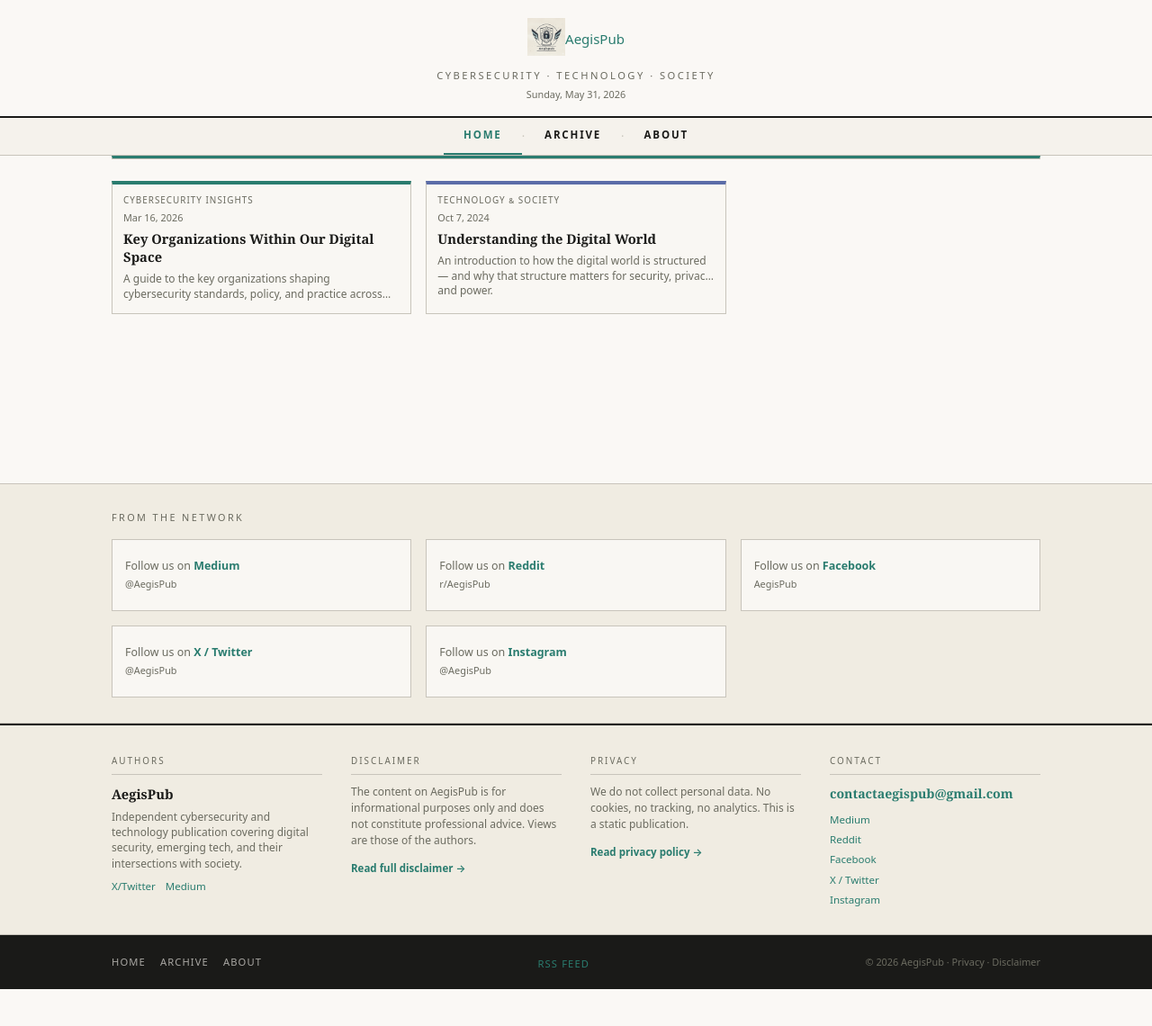
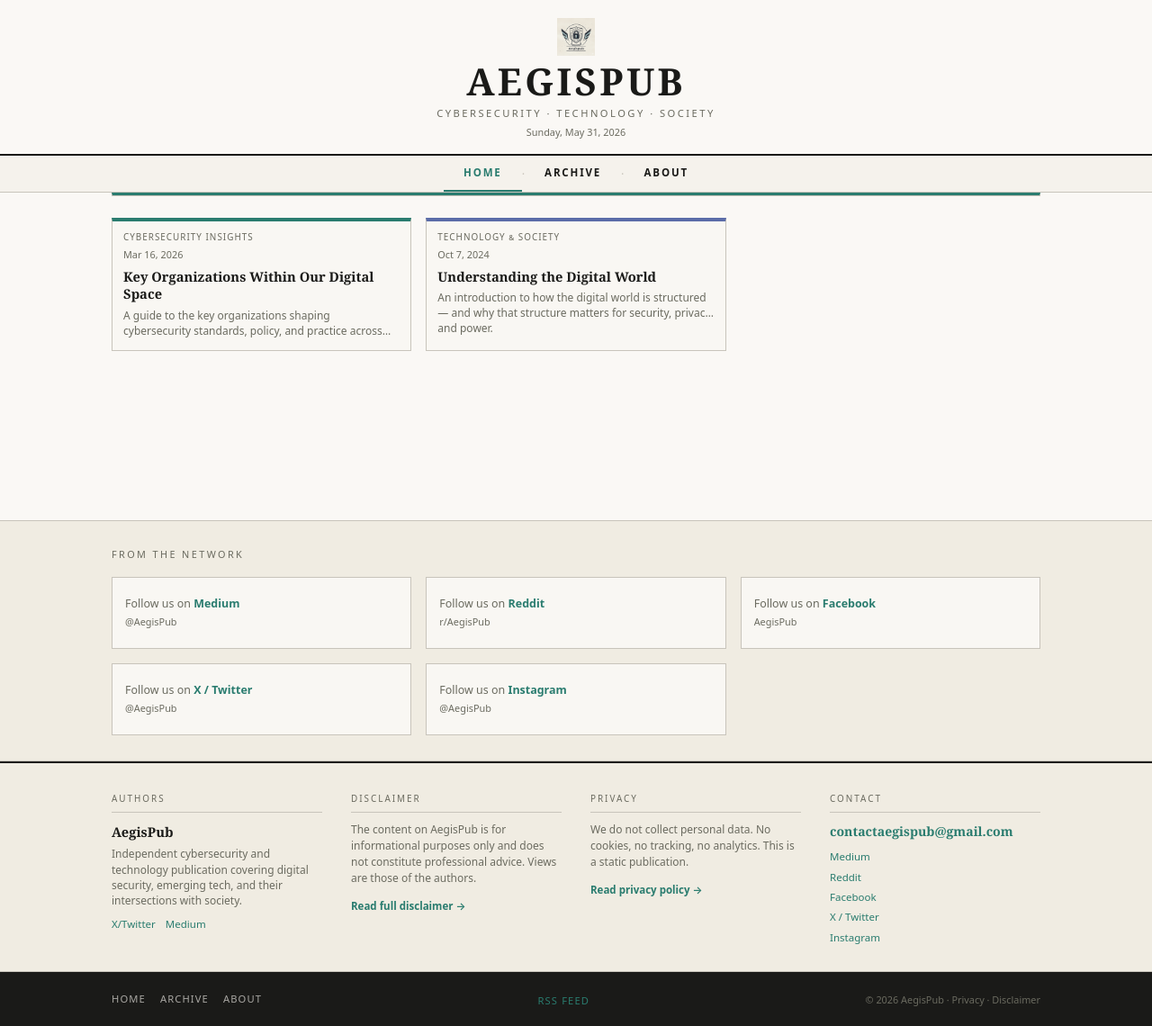
Before and after one commit to Aegispub/aegispub, a Jekyll site: the page built from index.md, in a window 1280 px wide. Shown: the whole page at 90% size. Built offline with Jekyll 4.4.1, drawn with Linux system fonts in a browser that asks for light colours; before the commit the page ends 1099 px from its top, so only the background shows below that.

```diff
--- a/_includes/masthead.html
+++ b/_includes/masthead.html
@@ -1,7 +1,7 @@
 <header class="masthead" role="banner">
   <div class="page-wrap">
     <a href="{{ '/' | relative_url }}" style="text-decoration:none;">
-      <img src="/assets/img/logo.png" alt="AegisPub" height="42" style="height:42px; width:auto; display:inline-block; vertical-align:middle; margin-bottom:8px;>
+      <img src="/assets/img/logo.png" alt="AegisPub" height="42" style="height:42px; width:auto; display:inline-block; vertical-align:middle; margin-bottom:8px;">
       <div class="masthead__wordmark">AegisPub</div>
     </a>
     <div class="masthead__tagline">{{ site.tagline }}</div>
```
